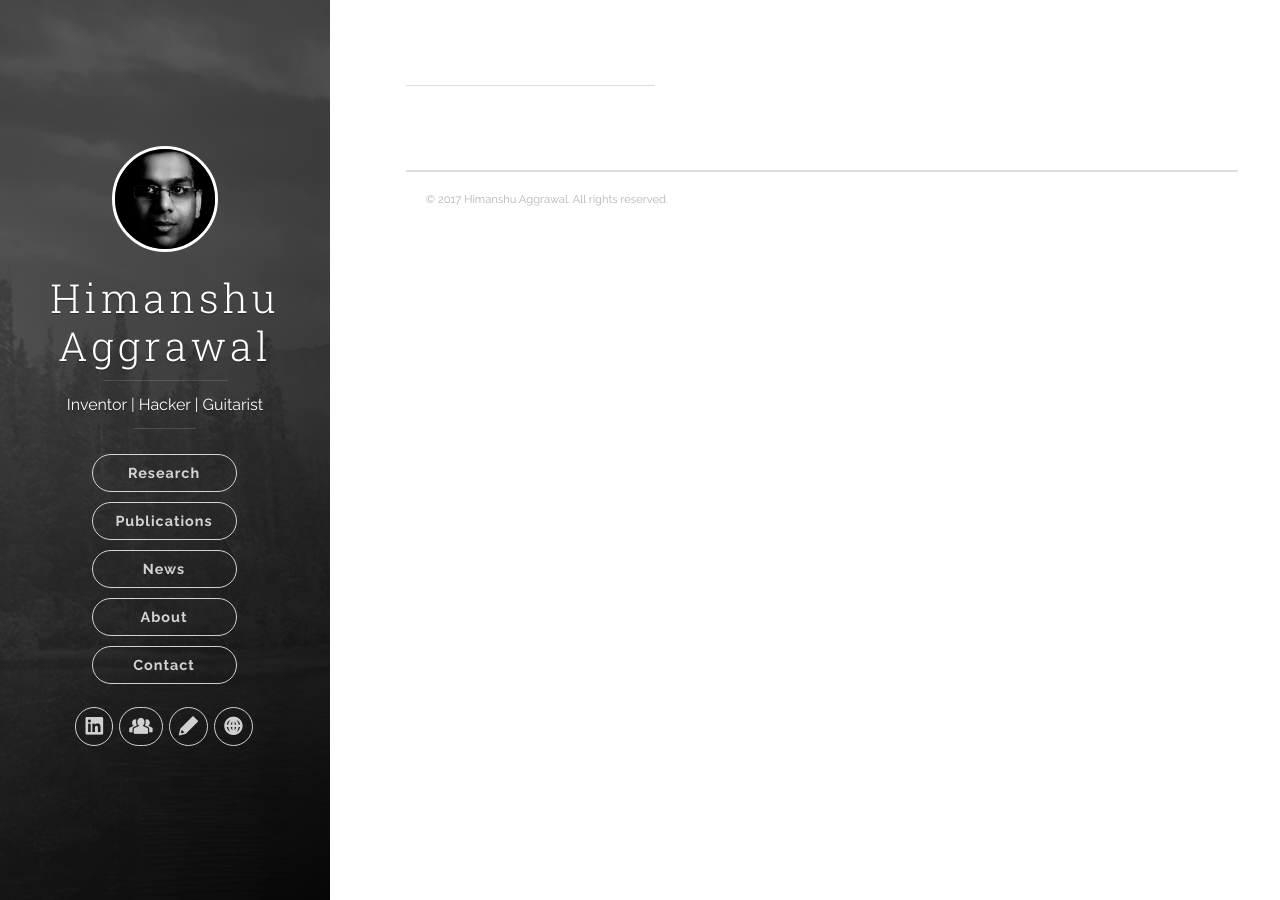
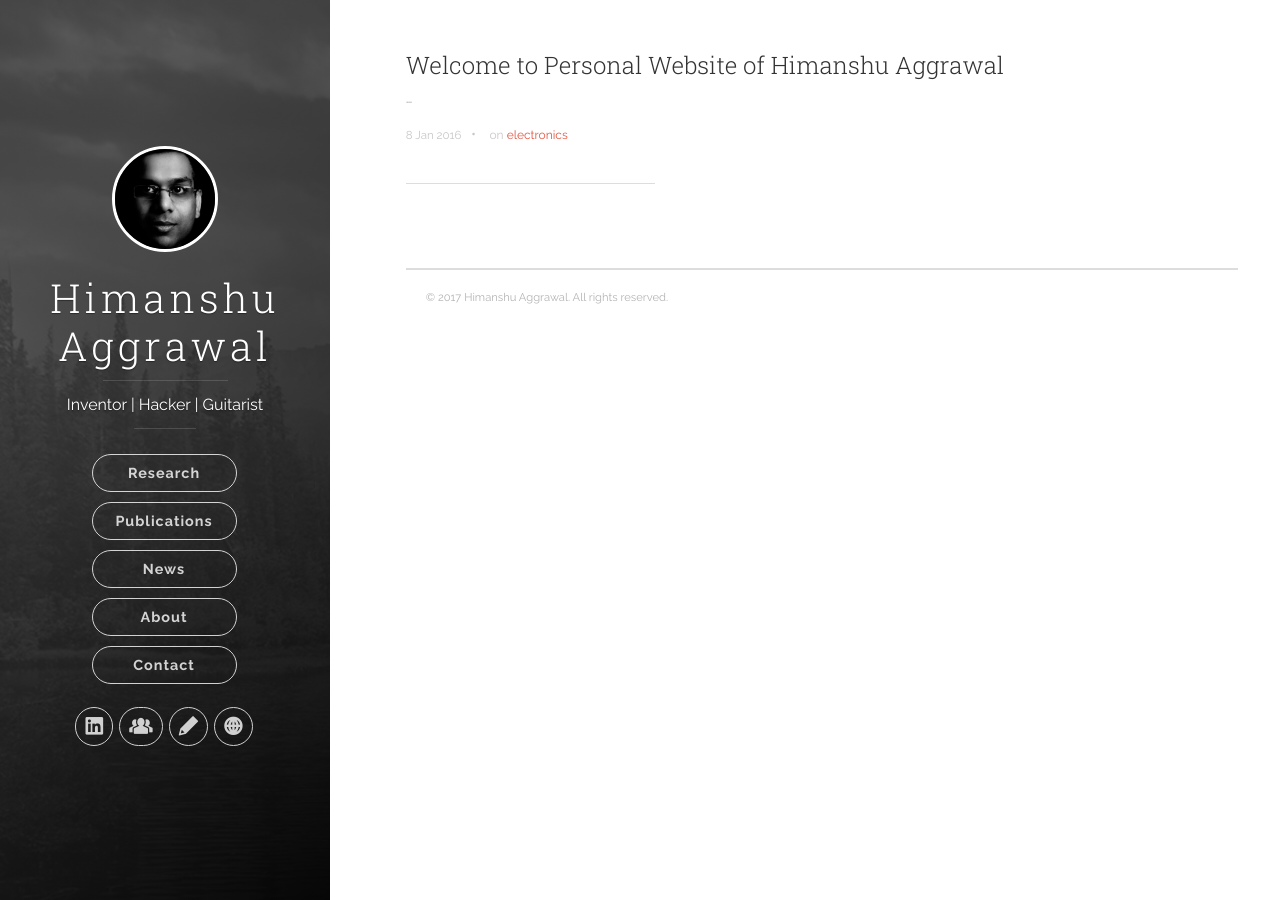
Before and after one commit to ahimanshu13/ahimanshu13.github.io, a Jekyll site: the page built from index.html, in a window 1280 px wide. Built offline with Jekyll 4.4.1, drawn with Linux system fonts in a browser that asks for light colours; nearby versions of some CDN libraries; the list of posts is cut into pages by our own code; a file with an impossible date is left out; part of the change alters nothing that is shown.

```diff
--- a/_posts/2016-01-08-welcome-to-personal-website-of-himanshu.markdown
+++ b/_posts/2016-01-08-welcome-to-personal-website-of-himanshu.markdown
@@ -1,19 +1,6 @@
----
-title: Welcome to Personal Website of Himanshu Aggrawal
-date: {}
-categories:
-  - personal
-tags:
-  - electronics
-published: true
 ---
 title:  "Welcome to Personal Website of Himanshu Aggrawal"
 date:   2016-01-08 15:04:23
 categories: [personal]
 tags: [electronics]
 ---
-<html>
-<head>
-<meta http-equiv="Refresh" content="1;url=http://himanshua.com/research/">
-</head>
-</html> 
```
